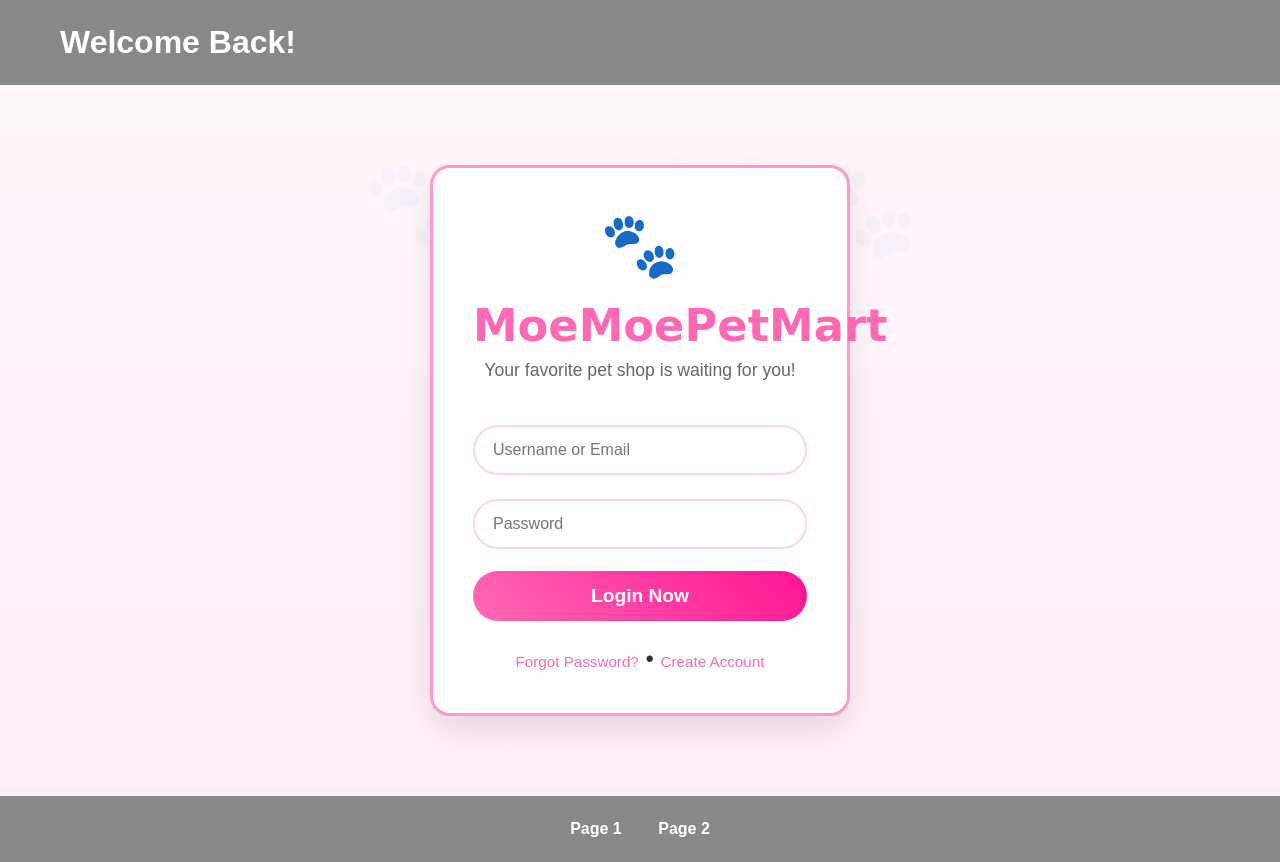
After one commit to Jasonyappp/moemoepetmart, a PHP site: page /login.php in a window 1280 px wide. The commit adds this page. Run offline with PHP 8.4, Linux system fonts and the light colour scheme.

Commit message:
added login screen design By Khaijie

```diff
--- a/assets/style.css
+++ b/assets/style.css
@@ -47,3 +47,136 @@ footer nav a.active {
   color: #ffff99;
   text-decoration: underline;
 }
+
+/* === PET SHOP LOGIN STYLES === */
+.login-container {
+  max-width: 420px;
+  margin: 3rem auto;
+  background: white;
+  padding: 2.5rem;
+  border-radius: 20px;
+  box-shadow: 0 15px 35px rgba(0,0,0,0.1);
+  text-align: center;
+  border: 3px solid #ff99cc;
+}
+
+.login-container h1 {
+  color: #ff69b4;
+  font-size: 2.8rem;
+  margin-bottom: 0.5rem;
+  font-family: 'Comic Sans MS', cursive, sans-serif;
+}
+
+.login-container p.tagline {
+  color: #666;
+  margin-bottom: 2rem;
+  font-size: 1.1rem;
+}
+
+.paw-icon {
+  font-size: 4rem;
+  color: #ff69b4;
+  margin-bottom: 1rem;
+}
+
+input[type="text"], input[type="password"] {
+  width: 100%;
+  padding: 14px 18px;
+  margin: 12px 0;
+  border: 2px solid #ffd4e6;
+  border-radius: 50px;
+  font-size: 1rem;
+  outline: none;
+  transition: all 0.3s;
+}
+
+input[type="text"]:focus, input[type="password"]:focus {
+  border-color: #ff69b4;
+  box-shadow: 0 0 0 4px rgba(255,105,180,0.2);
+}
+
+.btn-login {
+  background: linear-gradient(45deg, #ff69b4, #ff1493);
+  color: white;
+  border: none;
+  padding: 14px 40px;
+  font-size: 1.2rem;
+  border-radius: 50px;
+  cursor: pointer;
+  width: 100%;
+  margin-top: 10px;
+  font-weight: bold;
+  transition: 0.3s;
+}
+
+.btn-login:hover {
+  transform: translateY(-3px);
+  box-shadow: 0 10px 20px rgba(255,105,180,0.4);
+}
+
+.extra-links {
+  margin-top: 1.5rem;
+}
+
+.extra-links a {
+  color: #ff69b4;
+  text-decoration: none;
+  font-size: 0.95rem;
+}
+
+.extra-links a:hover {
+  text-decoration: underline;
+}
+
+
+body {
+  background: linear-gradient(to bottom, #fff8fb, #ffeef8);
+  position: relative;
+}
+
+body::before {
+  content: "🐾 🐶 🐱 🐾";
+  position: absolute;
+  top: 0; left: 0; right: 0; bottom: 0;
+  font-size: 6rem;
+  opacity: 0.03;
+  pointer-events: none;
+  z-index: -1;
+  text-align: center;
+  line-height: 1;
+  padding-top: 20vh;
+}
+
+
+.header-content {
+    display: flex;
+    justify-content: space-between;
+    align-items: center;
+    max-width: 1200px;
+    margin: 0 auto;
+    padding: 0 20px;
+}
+
+header {
+    position: relative;
+}
+
+.login-btn {
+    background: linear-gradient(45deg, #ff69b4, #ff1493);
+    color: white;
+    padding: 10px 24px;
+    border-radius: 50px;
+    text-decoration: none;
+    font-weight: bold;
+    font-size: 1.1rem;
+    box-shadow: 0 4px 15px rgba(255,105,180,0.4);
+    transition: all 0.3s;
+    display: inline-flex;
+    align-items: center;
+    gap: 8px;
+}
+
+.login-btn:hover {
+    transform: translateY(-3px);
+    box-shadow: 0 8px 25px rgba(255,105,180,0.6);
+}
--- a/includes/Header.php
+++ b/includes/Header.php
@@ -1,7 +1,15 @@
 <?php
-// includes/Header.php - MoeMoePetMart Header
+
 $currentPage = basename($_SERVER['PHP_SELF']);
 ?>
 <header>
-  <h1><?php echo $headerTitle ?? 'MoeMoePetMart'; ?></h1>
+    <div class="header-content">
+        <h1><?php echo $headerTitle ?? 'MoeMoePetMart'; ?></h1>
+
+        <?php if ($currentPage !== 'login.php'): ?>
+            <a href="login.php" class="login-btn">
+                Login
+            </a>
+        <?php endif; ?>
+    </div>
 </header>
--- /dev/null
+++ b/login.php
@@ -0,0 +1,29 @@
+<?php
+// login.php - MoeMoePetMart Login
+$headerTitle = "Welcome Back!";
+$pageTitle = "Login • MoeMoePetMart";
+ob_start();
+?>
+
+<div class="login-container">
+  <div class="paw-icon">🐾</div>
+  <h1>MoeMoePetMart</h1>
+  <p class="tagline">Your favorite pet shop is waiting for you!</p>
+
+  <form action="dashboard.php" method="POST">
+    <input type="text" name="username" placeholder="Username or Email" required />
+    <input type="password" name="password" placeholder="Password" required />
+
+    <button type="submit" class="btn-login">
+      Login Now
+    </button>
+  </form>
+
+  <div class="extra-links">
+    <a href="#">Forgot Password?</a> • <a href="register.php">Create Account</a>
+  </div>
+
+<?php
+$content = ob_get_clean();
+include 'includes/Base.php';
+?>
```
